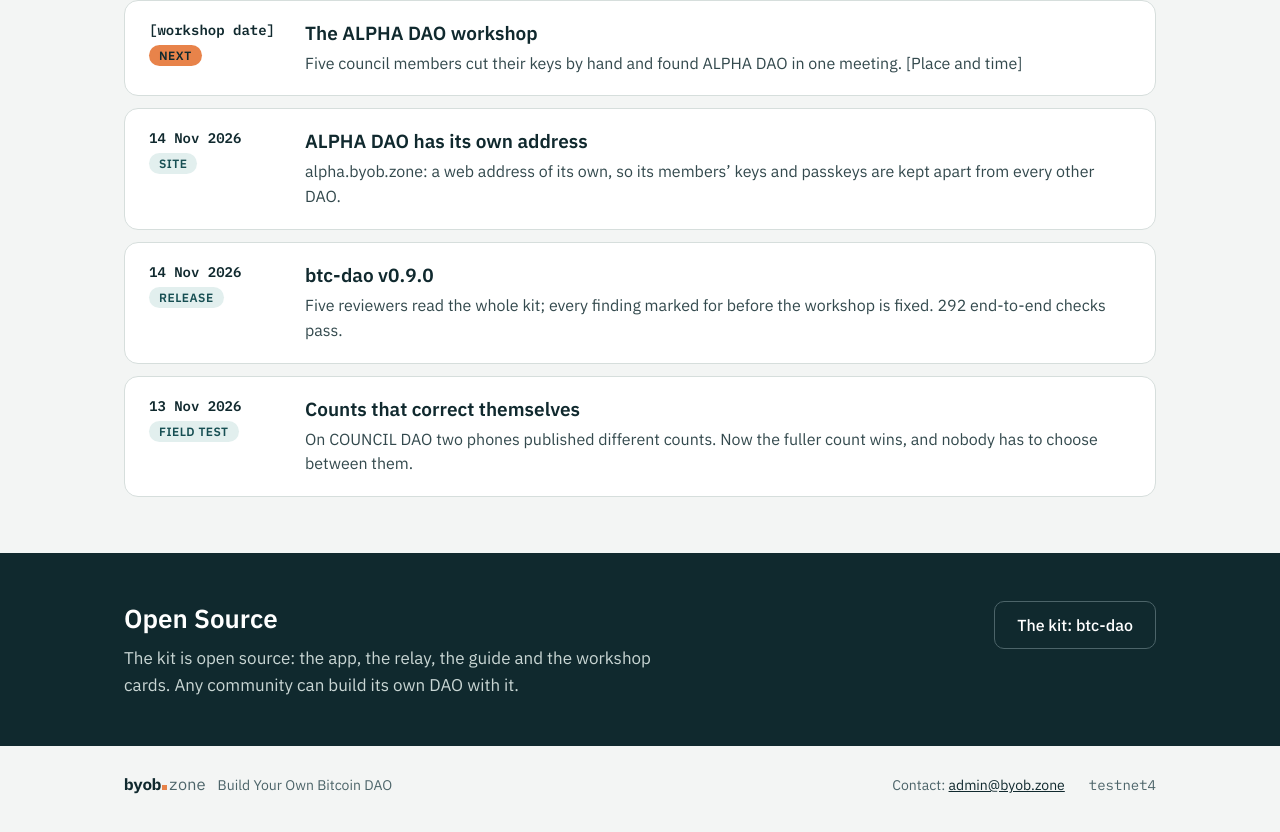
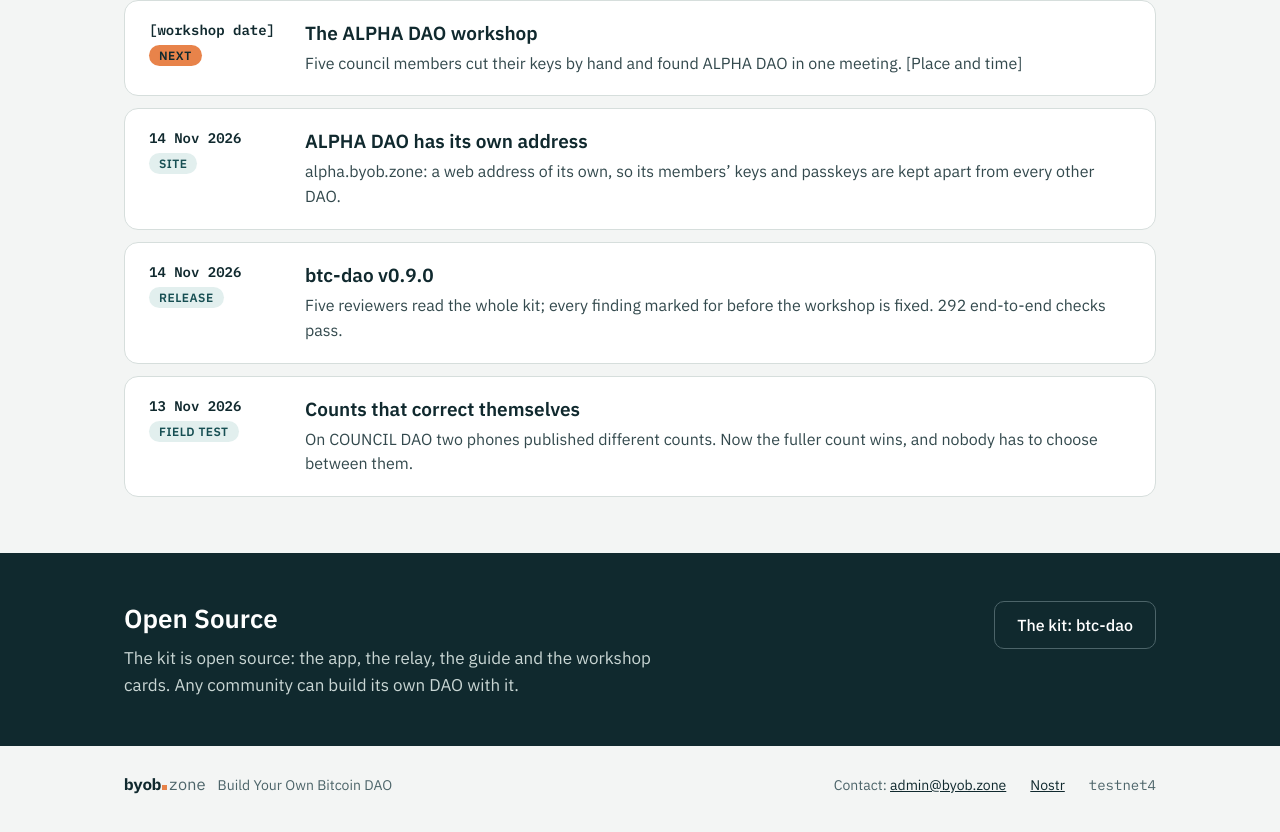
Before and after one commit to byob-zone/byob-zone.github.io, a website built with Vite: page index.html in a window 1280 px wide. Shown: the part 2324-3156 px from the top of the page. Built offline with nearby package versions, Linux system fonts and the light colour scheme; no server answers.

Commit message:
Nostr address _@byob.zone (.well-known/nostr.json) and a Nostr link in the footer
Co-Authored-By: Claude Opus 5.5 <noreply@anthropic.com>
Claude-Session: https://claude.ai/code/session_01C94yzCkuLH8ETBjaqEtKUQ

```diff
--- a/index.html
+++ b/index.html
@@ -92,6 +92,7 @@
     </span>
     <span class="foot-right">
       <span><span data-t="contact"></span> <a href="mailto:admin@byob.zone">admin@byob.zone</a></span>
+      <a href="https://njump.me/npub1ptctfh80ctr4juxux4lj2v3fa5lrpt99dlg5t0upwyd7uux290gs3g5jg3" rel="noopener">Nostr</a>
       <span class="mono">testnet4</span>
     </span>
   </footer>
```
Also changed, not shown: public/.well-known/nostr.json (added).
